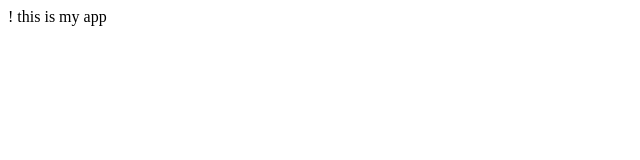
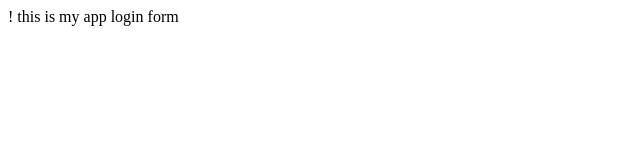
Before and after one commit to ncr-pro/myappsample, a plain HTML site: page index.html in a window 1280 px wide. Shown: the full height of the page, 0-640 px from the left. Drawn offline with Linux system fonts and the light colour scheme.

Commit message:
log in form

```diff
--- /dev/null
+++ b/dir2/app2.js
@@ -0,0 +1 @@
+console.log(hello)
--- a/index.html
+++ b/index.html
@@ -3,5 +3,8 @@
   <head>
     <title>my app</title>
   </head>
-  <body>this is my app</body>
+  <body> this is my app
+    login form
+
+  </body>
 </html>
```
Also changed, not shown: login.html (added, +1 -0 lines), log.txt (added).
